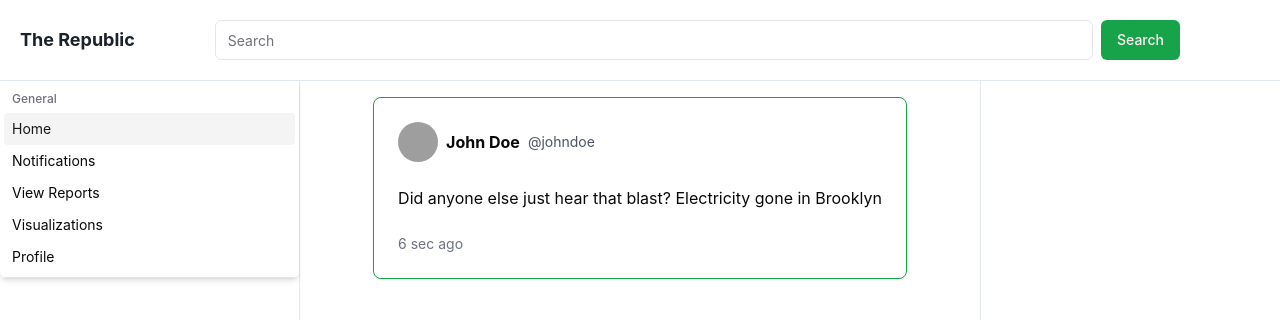
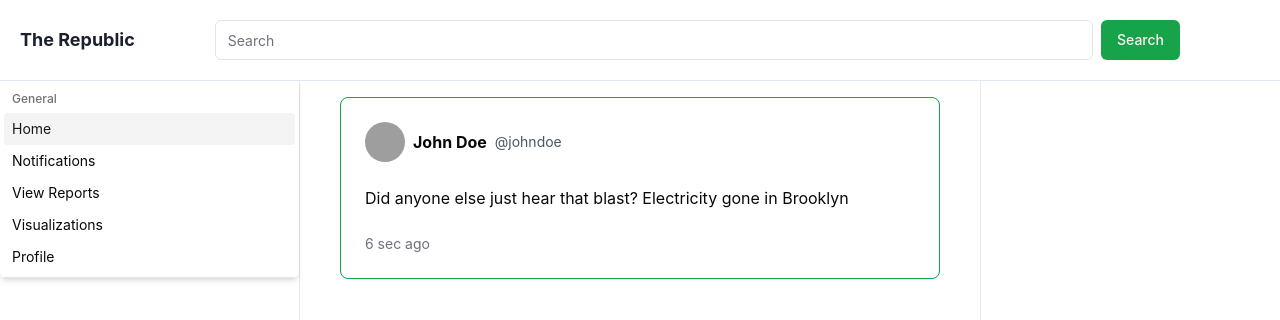
Before and after one commit to COS301-SE-2024/The-Republic, a Next.js app in the folder frontend/: page / in a window 1280 px wide. Shown: the top 320 px of the page. Built offline with nearby package versions, Linux system fonts and the light colour scheme; grey boxes are pictures that could not be loaded.

Commit message:
Adjusted width of Feed and Issue component

```diff
--- a/frontend/components/Feed/Feed.tsx
+++ b/frontend/components/Feed/Feed.tsx
@@ -13,7 +13,7 @@ const mockIssues = [
 
 const Feed = () => {
   return (
-    <div>
+    <div className="w-full px-6">
       {mockIssues.map((issue) => (
         <Issue key={issue.id} issue={issue} />
       ))}
```
